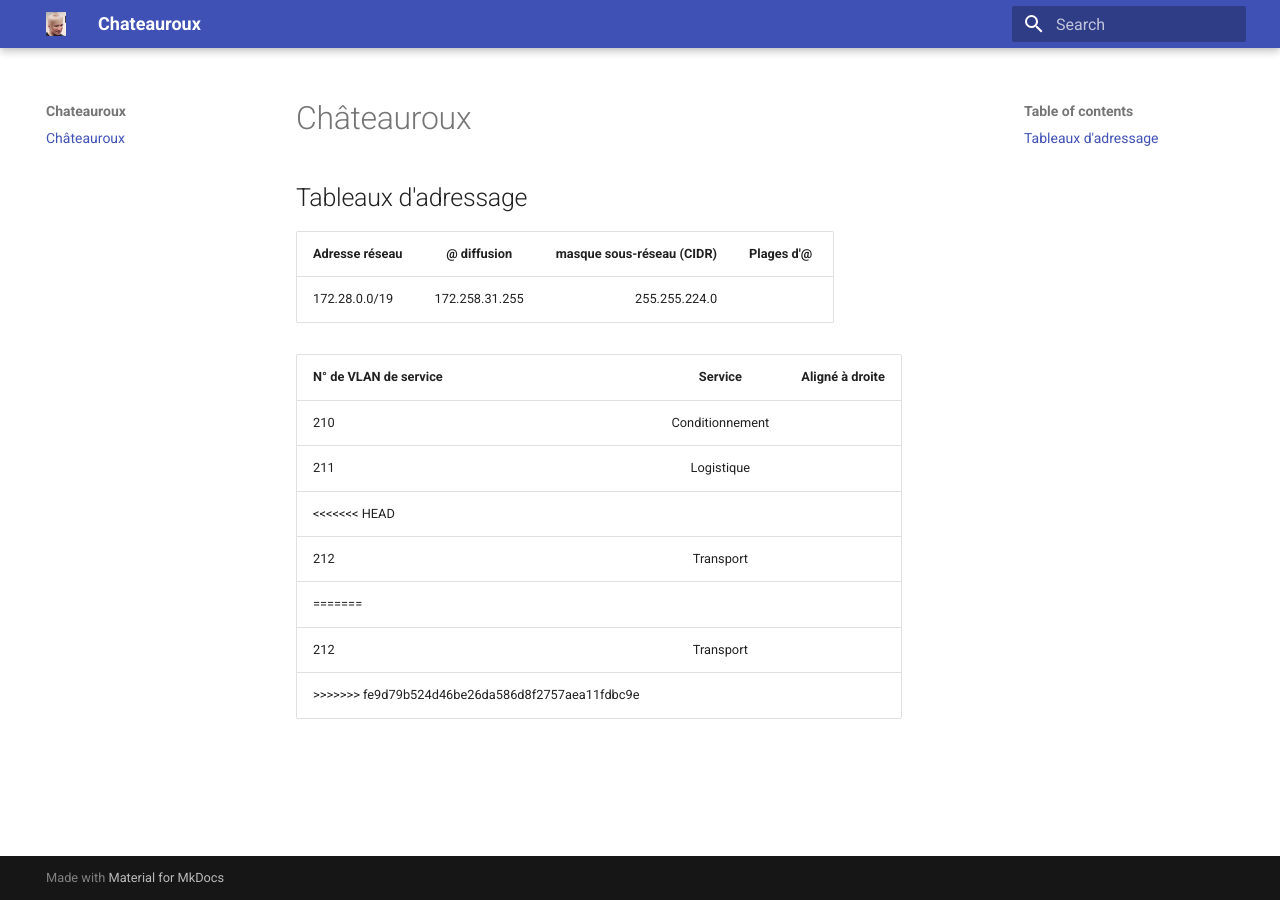
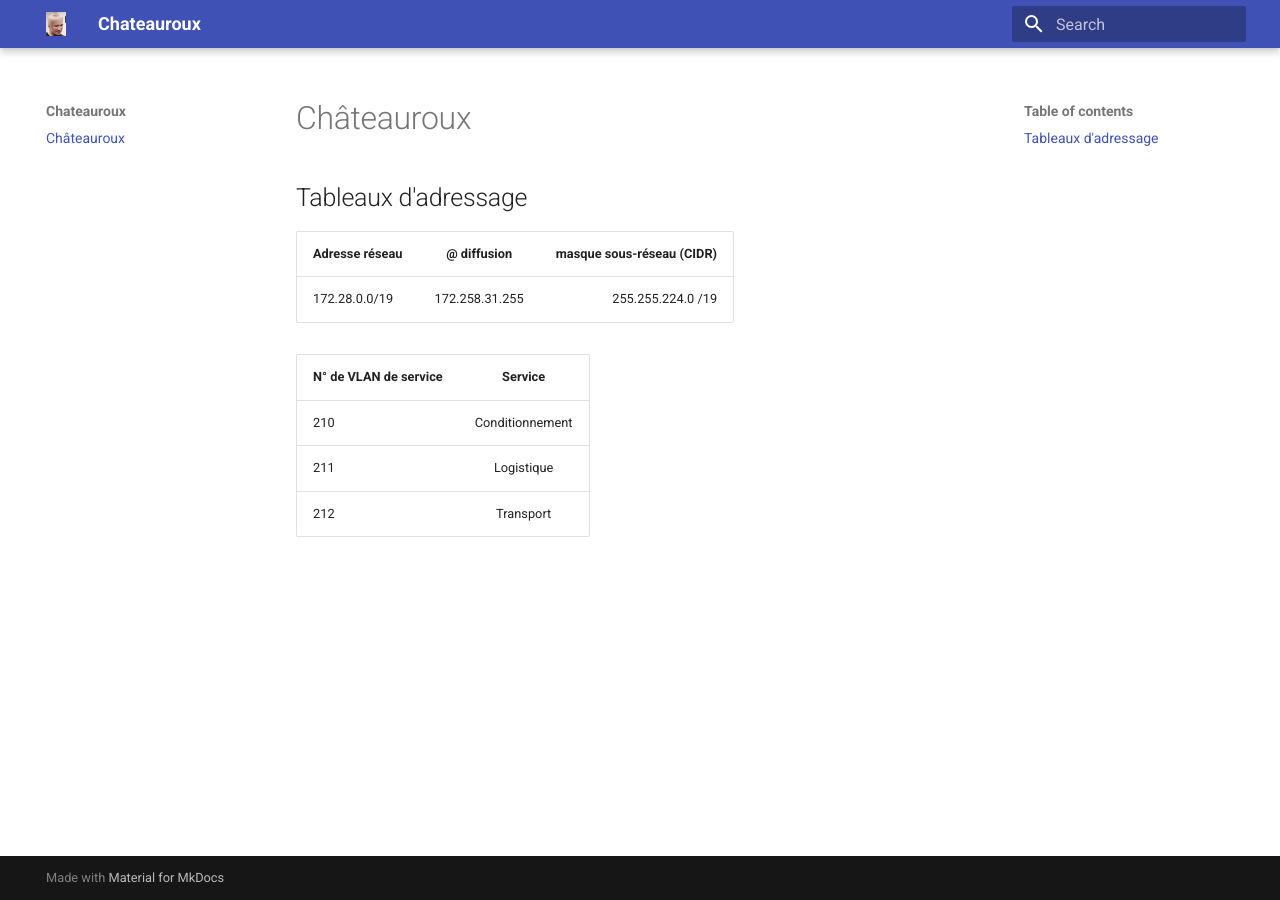
Before and after one commit to DevinFulbert/Chateauroux2024, an MkDocs documentation site: the page built from docs/index.md, in a window 1280 px wide. Built offline with MkDocs 1.6.1 and Material for MkDocs 9.7.7, drawn with Linux system fonts in a browser that asks for light colours.

Commit message:
Update index.md

```diff
--- a/docs/index.md
+++ b/docs/index.md
@@ -1,17 +1,13 @@
 # Châteauroux #
 
 ## Tableaux d'adressage
-| Adresse réseau   | @ diffusion     | masque sous-réseau (CIDR) | Plages d'@
-| :--------------- |:---------------:|--------------------------:|:-----------------
-| 172.28.0.0/19    |  172.258.31.255 | 255.255.224.0             |
+| Adresse réseau   | @ diffusion     | masque sous-réseau (CIDR) |
+| :--------------- |:---------------:|--------------------------:|
+| 172.28.0.0/19    |  172.258.31.255 | 255.255.224.0 /19         |
 
 
-| N° de VLAN de service     | Service         | Aligné à droite |
-| :--------------- |:---------------:|---------------:|
-| 210              | Conditionnement |  |
-| 211              | Logistique      |   |
-<<<<<<< HEAD
-| 212              | Transport       |     |
-=======
-| 212              | Transport       |     |
->>>>>>> fe9d79b524d46be26da586d8f2757aea11fdbc9e
+| N° de VLAN de service     | Service  |
+| :--------------- |:---------------:|
+| 210              | Conditionnement |
+| 211              | Logistique      |
+| 212              | Transport       |
```
